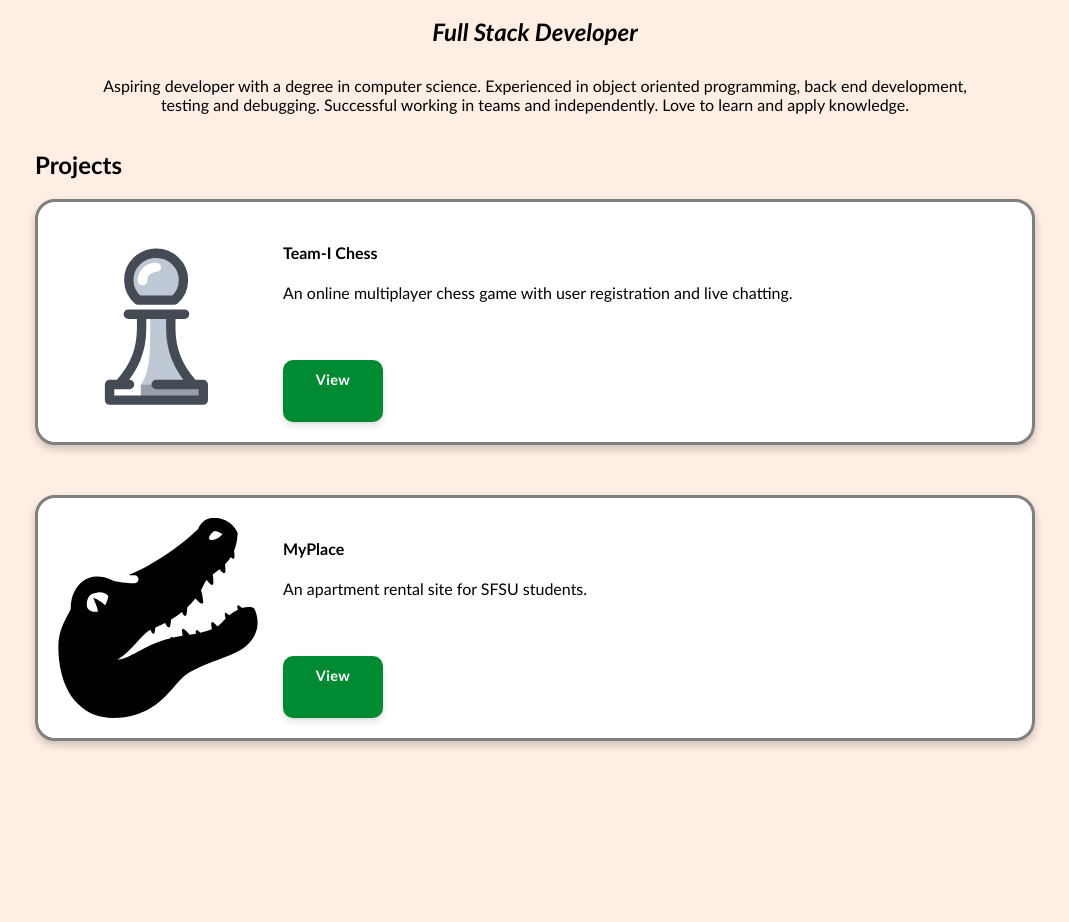
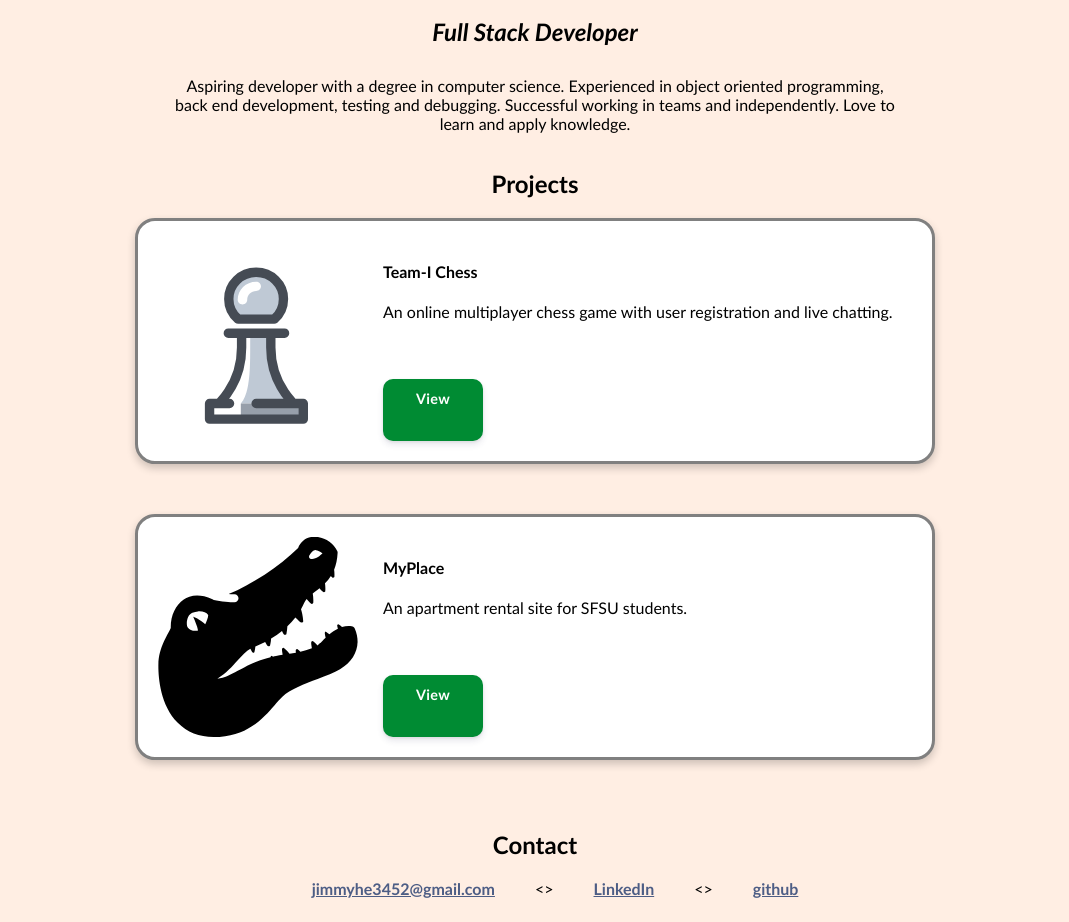
Before and after one commit to jimmyh3/portfolio, a React (Create React App) app: page / in a window 1280 px wide. Shown: the part 120-1042 px from the top of the page, without its empty margins (105-1174 px from the left). Before the commit the page ends 919 px from the top, so only its background shows below. Built offline with nearby package versions, Linux system fonts and the light colour scheme.

Commit message:
Added footer and renamed css classes to reflect sections. Renamed navbar to navbar-section. Renamed profile-heading to profile-heading-section. Created footer-section css. Refactored Main.js html to reflect renamed css classes.

```diff
--- a/src/components/Main.js
+++ b/src/components/Main.js
@@ -39,29 +39,17 @@ class Main extends React.Component {
             activePanel = <AboutMeTab content={{project_display: "block"}}/>;
         }
 
-        /*
-        const panelBtnColor = (isActive, activeColor, inactiveColor) => {
-            const style = {};
-            if (isActive) {
-                style.backgroundColor = activeColor;
-            } else {
-                style.backgroundColor = inactiveColor;
-            }
-            return style;
-        }
-        */
-
         const jsx =
         <div>
             <div className="layout layout-rwd">
-                <nav className="navbar">
+                <nav className="navbar-section">
                     <ul>
-                        <li><a href="#project-section">Contact</a></li>
-                        <li><a href="#contact-section">Project</a></li>
+                        <li><a href="#contact-jump">Contact</a></li>
+                        <li><a href="#project-jump">Project</a></li>
                     </ul>
                 </nav>
-                <header className="profile-heading" ref={this.refTopOfPage}>
-                    <h1>Jimmy He</h1>
+                <header className="profile-heading-section" ref={this.refTopOfPage}>
+                    <h1 id="project-jump">Jimmy He</h1>
                     <h2>Full Stack Developer</h2>
                     <p>
                         Aspiring developer with a degree in computer science.
@@ -70,36 +58,23 @@ class Main extends React.Component {
                     </p>
                 </header>
                 <main>
-                    <section>
-                        { /*
-                        <div id="project-section" className="navtab-buttons">
-
-                            <button
-                                id="project-tab"
-                                style={panelBtnColor(this.state.showProjectTab, "lightgray", "darkgray")}
-                                onClick={() => this.handleClickButtonPanel(0)}
-                            >
-                            Projects
-                            </button>
-
-                            <button
-                                id="aboutme-tab"
-                                style={panelBtnColor(this.state.showAboutMeTab, "lightgray", "darkgray")}
-                                onClick={() => this.handleClickButtonPanel(1)}
-                            >
-                            About Me
-                            </button>
-
-                        </div>
-                        */}
+                    <section className="project-section">
                         <h2>Projects</h2>
                         {activePanel}
-
                     </section>
                 </main>
                 <footer>
-                    <div id="contact-section">
-
+                    <div ref={this.refContactSection}>
+                        <div className="footer-section">
+                            <h2 id="contact-jump">Contact</h2>
+                            <ul>
+                                <li><a href="mailto:jimmyhe3452@gmail.com">jimmyhe3452@gmail.com</a></li>
+                                <li>&lt;&gt;</li>
+                                <li><a href="https://www.linkedin.com/in/jimmy-he" target="_blank">LinkedIn</a></li>
+                                <li>&lt;&gt;</li>
+                                <li><a href="https://github.com/jimmyh3" target="_blank">github</a></li>
+                            </ul>
+                        </div>
                     </div>
                 </footer>
             </div>
--- a/src/index.css
+++ b/src/index.css
@@ -34,69 +34,33 @@ code {
   }
 }
 
-/* Medium devices (landscape tablets, 768px and up) */
-@media only screen and (min-width: 768px) {
+/* Extra large devices (large laptops and desktops, 1200px and up) */
+@media only screen and (min-width: 800px) {
   .layout-rwd > * {
-    grid-column: 2 / 12;
-  }
-}
-
-/* Extra large devices (large laptops and desktops, 1200px and up) */
-@media only screen and (min-width: 1200px) {
-  .layout-rwd > * {
-    width: 1000px;
+    width: 800px;
     margin-left: auto;
     margin-right: auto;
   }
 }
 
-/*******************
+/**************************
 
-    Profile Header
+    Navigation Section
 
-********************/
+***************************/
 
-  .profile-heading > * {
-    display: block;
-    text-align: center;
-    margin-left: auto;
-    margin-right: auto;
-  }
-
-  .profile-heading img {
-    margin-top: 50px;
-    height: 152px;
-    width: 152px;
-    border-radius: 50%;
-  }
-
-  .profile-heading h2 {
-    font-style: italic;
-  }
-
-  .profile-heading p {
-    margin-top: 30px;
-    width: 90%;
-  }
-
-/*******************
-
-  Navigation Buttons
-
-********************/
-
-  .navbar ul {
+  .navbar-section ul {
     list-style-type: none;
     margin: 0;
     padding: 0;
     overflow: hidden;
   }
 
-  .navbar li {
+  .navbar-section li {
     float: right;
   }
 
-  .navbar li a {
+  .navbar-section li a {
     display: block;
     font-weight: bold;
     color: #4d5d85;
@@ -105,56 +69,52 @@ code {
     text-decoration: none;
   }
 
-  .navbar li a:hover:not(.active) {
+  .navbar-section li a:hover:not(.active) {
     background-color: #111;
   }
 
-  .navbar .active {
+  .navbar-section .active {
     background-color: #4CAF50;
   }
 
-  .navtab-buttons {
-    list-style-type: none;
-    position: -webkit-sticky;
-    position: sticky;
-    top: 0;
+/**************************
+
+    Profile Header Section
+
+***************************/
+
+  .profile-heading-section > * {
+    display: block;
+    text-align: center;
+    margin-left: auto;
+    margin-right: auto;
   }
 
-  .navtab-buttons button {
-    width: 50%;
-    border: green;
-    cursor: pointer;
-    padding: 10px;
-    font-size: 15px;
-    transition: 0.3s;
-    color: black;
-    background-color: grey;
+  .profile-heading-section img {
+    margin-top: 50px;
+    height: 152px;
+    width: 152px;
+    border-radius: 50%;
   }
 
-  .navtab-buttons button:hover {
-    background-color: black !important;
-    color: white;
+  .profile-heading-section h2 {
+    font-style: italic;
   }
 
-/*******************
-
-    Navigation Panel
-
-********************/
-
-  .navtab-panel {
-    text-align: center;
-    box-sizing: border-box;
-    width: 100%;
-    height: 100%;
-    transition: 0.3s;
+  .profile-heading-section p {
+    margin-top: 30px;
+    width: 90%;
   }
 
-/*******************
+/**************************
 
-    Project Card
+    Project Section
 
-********************/
+**************************/
+
+  .project-section {
+    text-align: center;
+  }
 
   .project-card {
     display: grid;
@@ -171,6 +131,7 @@ code {
     grid-template-columns: max-content 1fr;
     grid-template-areas: "image text"
                          "image link";
+    text-align: center;
   }
 
   /* On mouse-over, add a deeper shadow */
@@ -220,3 +181,67 @@ code {
     text-decoration: none;
     transition: .1s ease-in-out
   }
+
+/**************************
+
+      Footer Section
+
+***************************/
+
+  .footer-section {
+    display: block;
+    text-align: center;
+    margin-right: auto;
+    margin-left: auto;
+  }
+
+  .footer-section li {
+    display: inline;
+    padding: 20px;
+  }
+
+  .footer-section li a {
+    color: #4d5d85;
+    font-weight: bold;
+  }
+
+
+  /*
+  .navtab-buttons {
+    list-style-type: none;
+    position: -webkit-sticky;
+    position: sticky;
+    top: 0;
+  }
+
+  .navtab-buttons button {
+    width: 50%;
+    border: green;
+    cursor: pointer;
+    padding: 10px;
+    font-size: 15px;
+    transition: 0.3s;
+    color: black;
+    background-color: grey;
+  }
+
+  .navtab-buttons button:hover {
+    background-color: black !important;
+    color: white;
+  }
+  */
+/*******************
+
+    Navigation Panel
+
+********************/
+
+/*
+  .navtab-panel {
+    text-align: center;
+    box-sizing: border-box;
+    width: 100%;
+    height: 100%;
+    transition: 0.3s;
+  }
+*/
```
